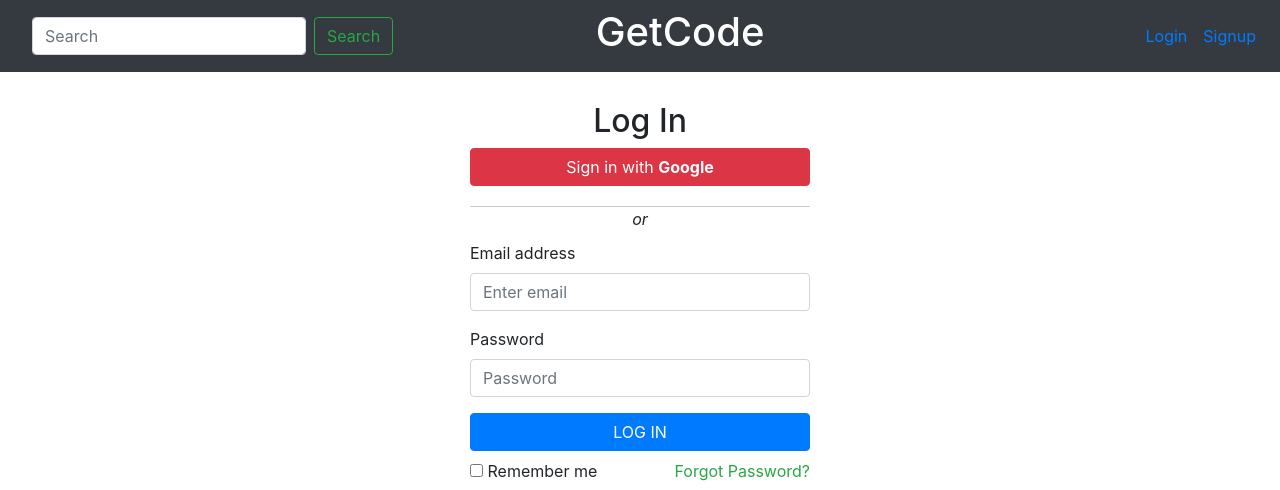
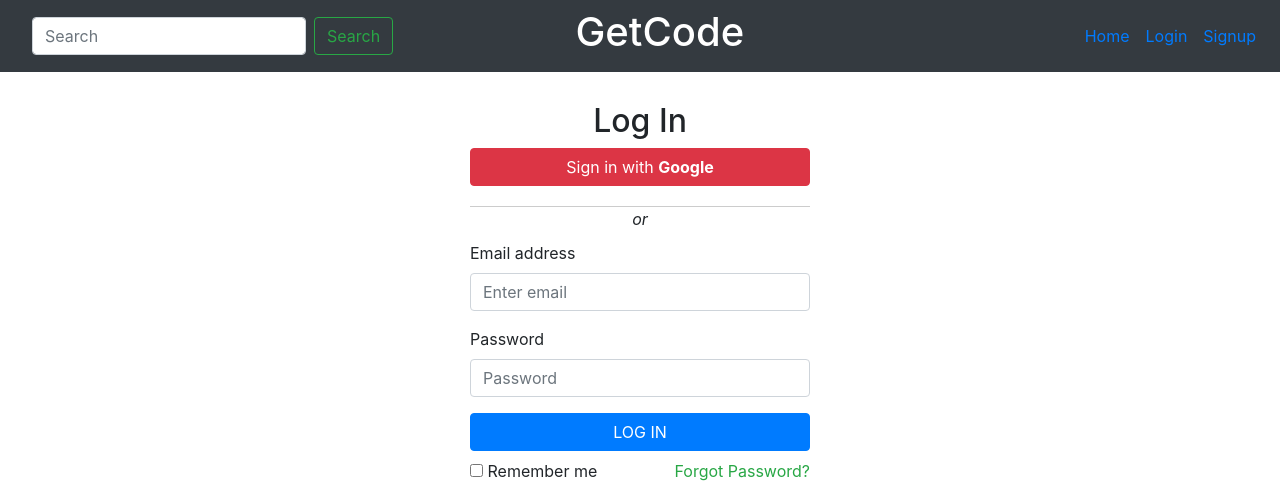
Before and after one commit to DevHyperCoder/GetCode, a Flask app: page /login in a window 1280 px wide. Shown: the top 490 px of the page. Run offline with Flask 2, Linux system fonts and the light colour scheme; some libraries are stand-ins or nearby versions.

Commit message:
Fixed UI Issues

```diff
--- a/getcode/config.py
+++ b/getcode/config.py
@@ -15,7 +15,7 @@ SQLALCHEMY_TRACK_MODIFICATIONS = False
 # Flask-Mail setup to use GMail
 MAIL_SERVER=os.environ.get('MAIL_SERVER')
 MAIL_PORT=os.environ.get('MAIL_PORT')
-MAIL_USE_SSL=True
+MAIL_USE_TLS=True
 MAIL_USERNAME=os.environ.get('MAIL_USERNAME')
 MAIL_PASSWORD=os.environ.get('MAIL_PASSWORD')
 
--- a/getcode/templates/layout.html
+++ b/getcode/templates/layout.html
@@ -24,7 +24,9 @@
         <h1 class="text-center mx-auto" style="color:white; ">GetCode</h1>
         <ul class="navbar-nav ml-auto">
             {% if current_user.is_authenticated is false %}
-
+            <li class="nav-item">
+                <a class="nav-link" href="/">Home</a>
+            </li>
             <li class="nav-item">
                 <a class="nav-link" href="/login">Login</a>
             </li>
```
